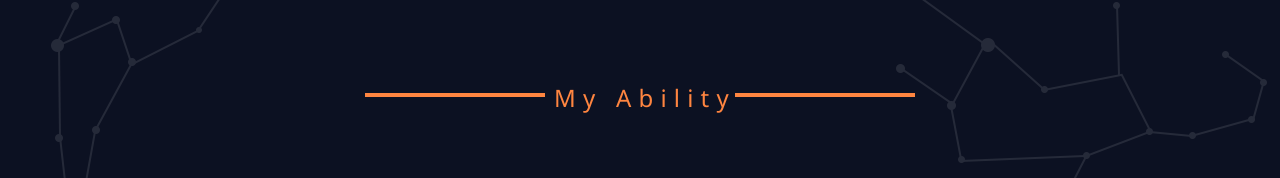
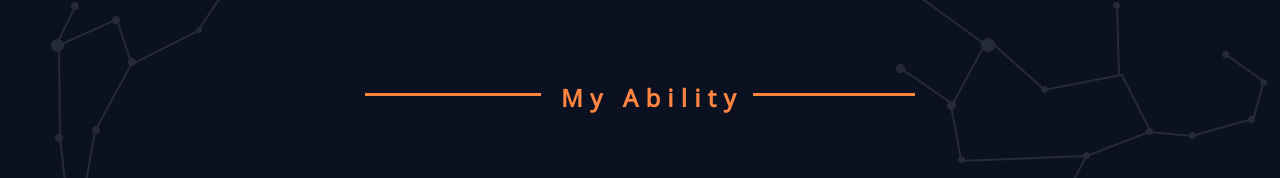
Before and after one commit to ParkHJ11/portfolio, a plain HTML site: page index.html in a window 1280 px wide. Shown: the part 1979-2157 px from the top of the page. Drawn offline with nearby package versions, Linux system fonts and the light colour scheme.

Commit message:
타이틀부분 2차수정

```diff
--- a/css/style.css
+++ b/css/style.css
@@ -211,17 +211,18 @@ header nav.gnb ul.menu-list li a{
     width: 100%;
     height: auto;
     margin: 0 auto;
-    text-align: center;
 }
-.portfolio h2.portfolio_title {
+.portfolio h2.section_title, .skill h2.section_title {
     margin: 0 auto;
     position: relative;
+    width: 550px;
+    height: 64px;
 }
 
 .title_label{
-    display: inline-block;
+    display:inline-block;
+    text-align: center;
     opacity: 0;
-    text-align: center;
     margin: 0 auto;
     width: auto;
     height: 64px;
@@ -229,12 +230,52 @@ header nav.gnb ul.menu-list li a{
     font-size: 1.5rem;
     letter-spacing: 0.3em;
     transition: all 1s;
-    color: 0c1122;
-    margin-left: 10px;
+    color: #0c1122;
+    padding: 0 10px 0 20px;
+    background-color: #f5f5f5;
+    position: absolute;
+    z-index: 12;
+    left: 32%;
+    font-weight: bold;
+}
+
+.skill .title_label{
+    background-color: #0c1122;
+}
+.skill .section_title::before, .skill .section_title::after{
+    background-color: #ff8540;
+}
+.section_title::before, .section_title::after{
+    content: "";
+    display: inline-block;
+    position: absolute;
+    z-index: 10;
+    background-color: #0c1122;
+    transition-duration: 1s;
+    transition-timing-function: cubic-bezier(0.075,0.82,0.165,1);
+    transition-property: transform;
+    width: 180px;
+    height: 3px;
+    top: 42%;
+    transform: scaleX(0);
+    transition-delay: 0s;
+}
+.section_title::before{
+    left: 0px;
+    transform-origin: left center 0px;
+}
+.section_title::after{
+    right: 0;
+    transform-origin: right center 0px;
 }
 h2.is-shown span.title_label{
     opacity: 1;
 }
+h2.is-shown::after, h2.is-shown::before{
+    transform: scaleX(1);
+}
+
+/*
 .border-v::before, .border-v::after, .border-h::before, .border-h::after{
     content: "";
     display: block;
@@ -262,12 +303,10 @@ h2.is-shown span.title_label{
     transform-origin: right center 0px;
 }
 
-
-
 h2.is-shown .border-v::after, h2.is-shown .border-v::before{
     transform: scaleX(1);
 }
-
+*/
 
 
 
@@ -306,6 +345,7 @@ h2.is-shown .border-v::after, h2.is-shown .border-v::before{
     display: block;
     width: 240px;
     height: 200px;
+    vertical-align: top;
 }
 
 
@@ -325,19 +365,15 @@ h2.is-shown .border-v::after, h2.is-shown .border-v::before{
     background-size: cover;
     background-color: #0c1122;
 }
-
-.skill h2.skill_title{
-    margin: 0 auto;
-    text-align: center;
-    position: relative;
-    width: 550px;
+.skill .title_label{
+    background-color: #0c1122;
+    color: #ff8540;
+}
+.skill .section_title::before, .skill .section_title::after{
+    background-color: #ff8540;
 }
 
-.skill h2.skill_title span{
-    width: auto;
-    color: #ff8540;
-    letter-spacing: 0.3em;
-}
+
 
 .skill .item_wrapp{
     position:relative;
@@ -551,6 +587,7 @@ header nav.gnb ul.menu-list li:hover>a:after{
     display: inline-block;
     width: 240px;
     height: 200px;
+    font-size: 0;
 }
 
 
@@ -666,25 +703,9 @@ header nav.gnb ul.menu-list{
 
 
 .skill .item_wrapp{
-    position:relative;
-    opacity: 0;
     width: 46%;
-    height: auto;
     top: 16%;
     left: 120%;
-    text-align: center;
-    box-sizing: border-box;
-    border-radius: 6px;
-    box-shadow: 20px 20px 40px 12px rgba(5,8,20,0.5);
-    border: 2px solid #04060D;
-    /*
-    background-color: rgba(61,82,153,0.8);
-
-    background-color: #060912;
-    */
-    background-color: #0B0F1F;
-    padding: 2% 2%;
-    transition: all 1s;
 }
 
 .iwrapp_ani{
--- a/index.html
+++ b/index.html
@@ -43,16 +43,15 @@
                 </div>
             </div>
         </div>
-
     </section>
     <section class="portfolio">
         <div class="portfolio_container">
-            <h2 class="portfolio_title">
+            <h2 class="portfolio_title section_title">
                 <span class="title_label">Portfolio</span>
-                <span class="border-v">
-                </span>
-                <span class="border-h">
-                </span>
+                <!--
+                <span class="border-v"></span>
+                <span class="border-h"></span>
+                -->
             </h2>
             <div class="portfolio_area">
                 <div class="portfolio_item">
@@ -108,13 +107,13 @@
         </div>
     </section>
     <section class="skill">
+        <h2 class="skill_title section_title">
+            <span class="title_label">My Ability</span>
+            <!--
+            <span class="border-v"></span>
 
-        <h2 class="skill_title">
-            <span class="title_label">My Ability</span>
-            <span class="border-v">
-            </span>
-            <span class="border-h">
-            </span>
+            <span class="border-h"></span>
+            -->
         </h2>
         <div class="constellation starline01">
            <img src="" alt="">
@@ -128,11 +127,9 @@
         <div class="constellation starline04">
             <img src="images/images/starline07.png" alt="">
         </div>
-
         <div class="constellation starline05">
             <img src="images/images/starline08.png" alt="">
         </div>
-
         <div class="constellation starline06">
             <img src="images/images/starline07.png" alt="">
         </div>
@@ -140,7 +137,6 @@
             <img src="images/images/starline06.png" alt="">
         </div>
         <div class="item_wrapp">
-
             <div class="skill_item circle_1" data-depth="0.3">
                 <p>
                     <img src="images/images/skillitem02/ai.png" alt="ai_icon"><br>
```
Lines whose indentation alone changed are shown as unchanged.
